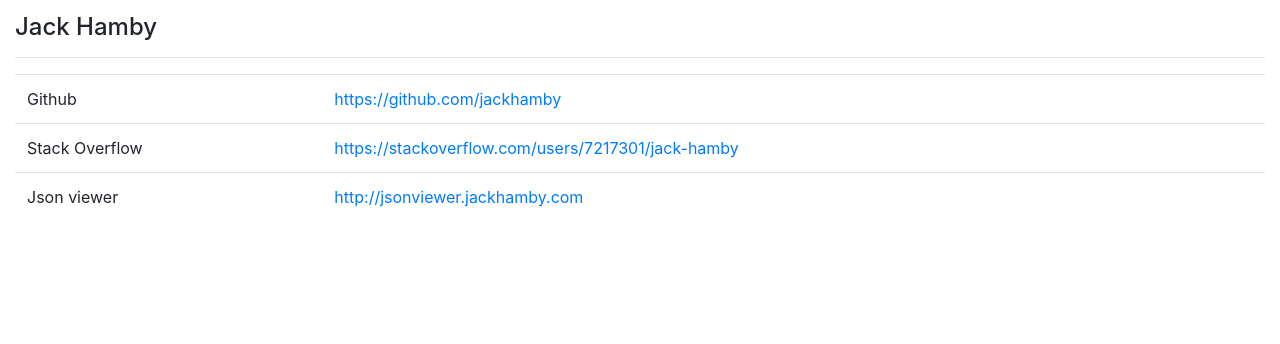
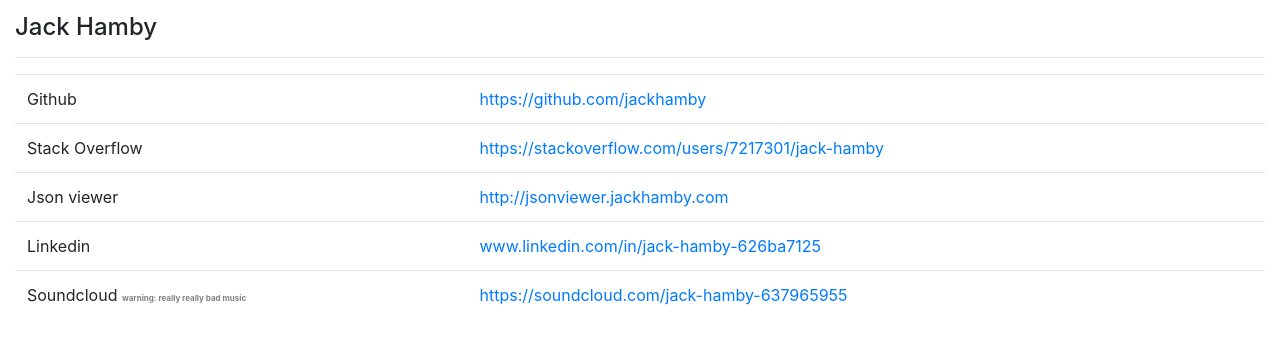
Before and after one commit to jackhamby/jackhamby.com, a Flask app: page / in a window 1280 px wide. Shown: the top 344 px of the page. Run offline with Flask 2, Linux system fonts and the light colour scheme; some libraries are stand-ins or nearby versions.

Commit message:
added more links

```diff
--- a/templates/index.html
+++ b/templates/index.html
@@ -26,6 +26,15 @@
                         <td> Json viewer </td>
                         <td> <a href="http://jsonviewer.jackhamby.com"> http://jsonviewer.jackhamby.com </a></td>
                     </tr>
+                    <tr>
+                        <td> Linkedin </td>
+                        <td> <a href="http://www.linkedin.com/in/jack-hamby-626ba7125">www.linkedin.com/in/jack-hamby-626ba7125 </a></td>
+                    </tr>
+
+                    <tr>
+                        <td> Soundcloud <b style="font-size:8px; color: grey;">     warning: really really bad music </b></td>
+                        <td> <a href="https://soundcloud.com/jack-hamby-637965955">https://soundcloud.com/jack-hamby-637965955</a></td>
+                    </tr>
 
                 </table>
             </div>
```
